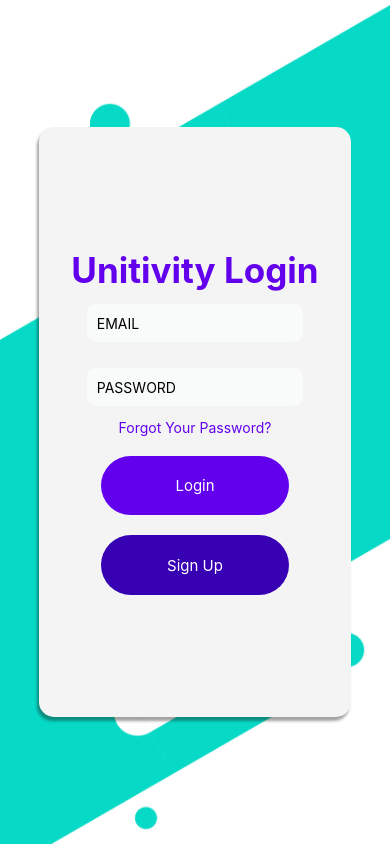
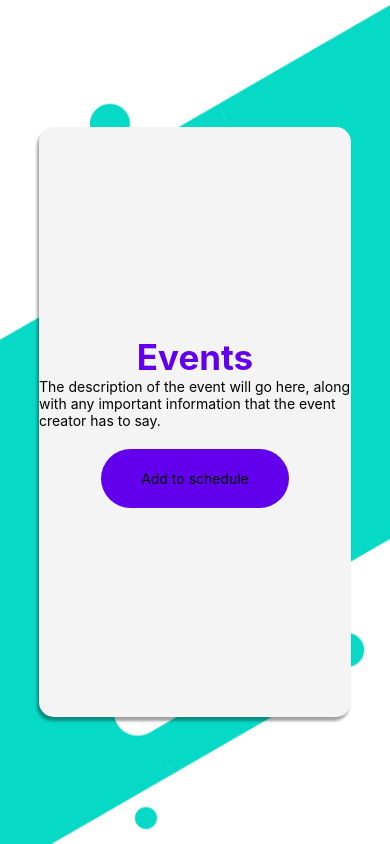
Before and after one commit to SebastianAlejos/Unitivity, a React Native app: screen /Events in a window 390 px wide. Built offline with nearby package versions, Linux system fonts and the light colour scheme.

Commit message:
Added Events navigation

```diff
--- a/App.js
+++ b/App.js
@@ -9,6 +9,7 @@ import SignUp from './screens/SignUp';
 import CodeScreen from './screens/CodeScreen';
 import Menu from './screens/Menu';
 import Explore from './screens/Explore';
+import Events from './screens/Events';
 
 
 const Stack = createNativeStackNavigator();
@@ -45,6 +46,10 @@ export default function App() {
         {props => (
                 <Explore {...props}/>
               )}
+        <Stack.Screen name='Events' component={Events}/>
+        {props => (
+                <Events {...props}/>
+              )}
       </Stack.Navigator>
     </NavigationContainer>
     </>
--- a/screens/TabNine.tsx
+++ b/screens/Events.tsx
@@ -1,10 +1,14 @@
-import { Alert, Button, ImageBackground, Image, Pressable, StyleSheet, Text, TextInput, View } from "react-native";
+import {ImageBackground,Pressable, StyleSheet, Text, View } from "react-native";
 import React from 'react';
 
-const image = { uri: "../assets/images/splash_1.png" };
+type CompProps = {
+  /* The props passed by navigation are much more complex,
+   *  but we are only using the navigate and goBack functions in this example
+   */
+  navigation: { navigate: Function; goBack: Function};
+};
 
-
-export default function TabNineScreen() {
+export default function Events(props: CompProps) {
   return (
     <ImageBackground source={require("../assets/images/splash_1.png")} resizeMode="cover" style={styles.image}>
       <View style={styles.container}>
--- a/screens/Menu.tsx
+++ b/screens/Menu.tsx
@@ -17,7 +17,7 @@ export default function Menu(props: CompProps) {
             <Icon name="magnify" style={styles.icons} size={44}></Icon>
             <Text style={styles.text }>Explore</Text>
         </Pressable>
-        <Pressable style={styles.pressable} onPress={()=>{alert('Events will be here')}}>
+        <Pressable style={styles.pressable} onPress={()=>props.navigation.navigate('Events')}>
             <Icon name="calendar-month" style={styles.icons} size={44}></Icon>
             <Text style={styles.text}>Events</Text>
         </Pressable>
```
